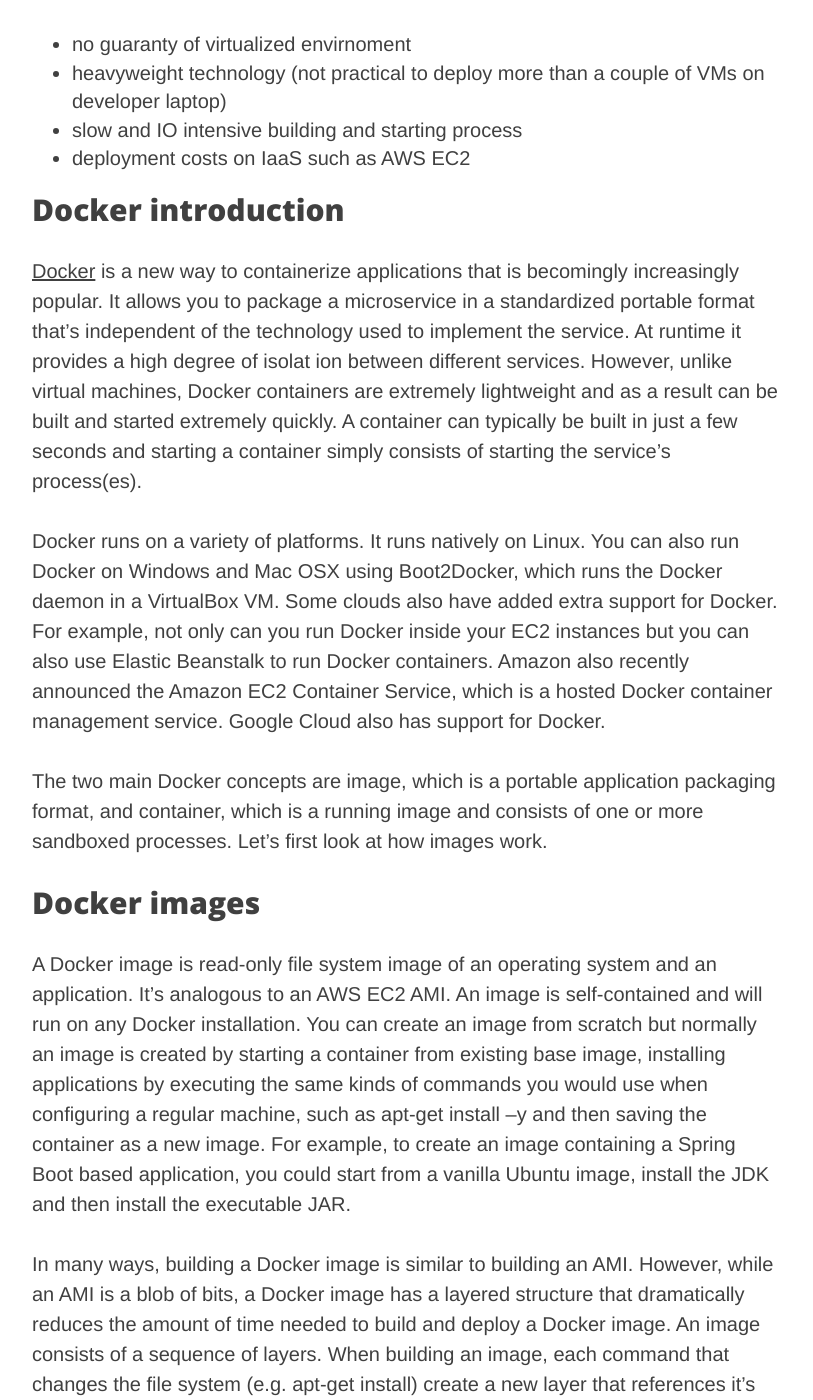
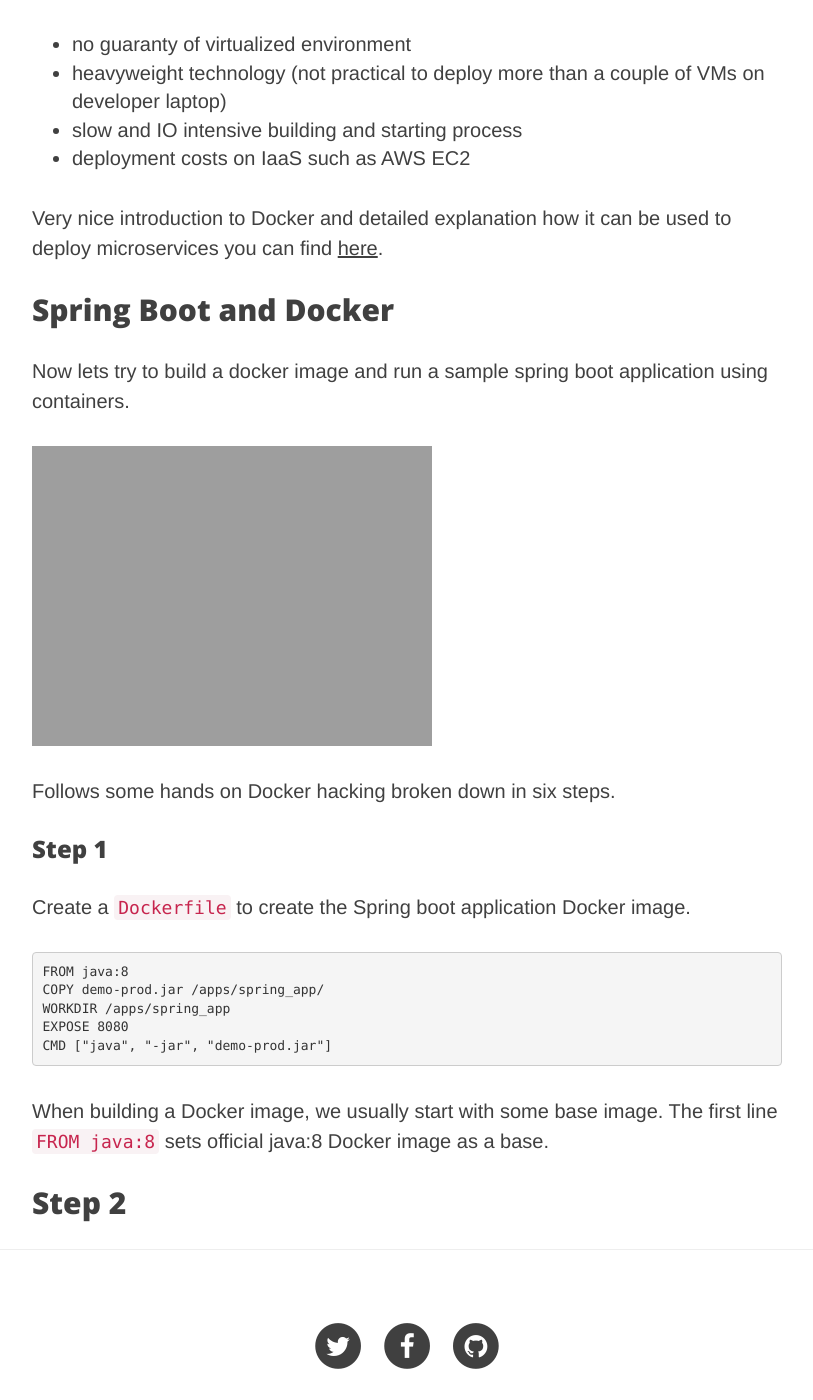
Before and after one commit to tdelev/tdelev.github.io, a Jekyll site: the page built from _posts/2015-03-15-deploying-spring-postgres-web-application-using-docker.md, in a window 1280 px wide and 1400 px high, scrolled down 829 px. Shown: the whole window, without its empty margins (233-1046 px from the left). Built offline with Jekyll 4.4.1, drawn with Linux system fonts in a browser that asks for light colours; nearby versions of some CDN libraries; some of the changed text lies outside the part shown.

Commit message:
Changed permalinks structure and started writing the first post.

````diff
--- a/_config.yml
+++ b/_config.yml
@@ -17,5 +17,13 @@
     values:
       layout: events
       icon: beer
+permalink: pretty
 # Build settings
 markdown: kramdown
+
+kramdown:
+  auto_ids: true
+  input: GFM
+  toc_levels: 1..6
+  smart_quotes: lsquo,rsquo,ldquo,rdquo
+  use_coderay: false
--- a/_posts/2015-03-15-deploying-spring-postgres-web-application-using-docker.md
+++ b/_posts/2015-03-15-deploying-spring-postgres-web-application-using-docker.md
@@ -4,58 +4,49 @@
 subtitle: Something about docker
 ---
 
-After getting familiar with Docker, I wanted to use to deploy my Spring Boot application along with
-the PostgresSQL database server.
+After getting familiar with Docker, I wanted to play around and try to deploy sample Spring Boot application
+using PostgresSQL as database server.
 
 ## What is Docker?
 
 According the [official docs](http://jekyllrb.com/docs/posts/) Docker is a platform
-that can be used to build, ship and run applications. In the center of the Docker is the
-idea of container. Just as the phisical ship containers are used to tranport goods, the
+that can be used to **build**, **ship** and **run applications**. In the center of the Docker is the
+idea of **container**. Just as the physical ship containers are used to transport goods, the
 virtual container can be used to ship and deploy any service.
 
 One way of using containers to deploy apps or services is to package it as VM image. Some of
-the downsides of VM aproach are:
+the downsides of VM approach are:
 
- - no guaranty of virtualized envirnoment
+ - no guaranty of virtualized environment
  - heavyweight technology (not practical to deploy more than a couple of VMs on developer laptop)
  - slow and IO intensive building and starting process
  - deployment costs on IaaS such as AWS EC2
 
-## Docker introduction
-
-[Docker](https://www.docker.com/) is a new way to containerize applications that is becomingly increasingly popular. It allows you to package a microservice in a standardized portable format that’s independent of the technology used to implement the service. At runtime it provides a high degree of isolat ion between different services. However, unlike virtual machines, Docker containers are extremely lightweight and as a result can be built and started extremely quickly. A container can typically be built in just a few seconds and starting a container simply consists of starting the service’s process(es).
-
-Docker runs on a variety of platforms. It runs natively on Linux. You can also run Docker on Windows and Mac OSX using Boot2Docker, which runs the Docker daemon in a VirtualBox VM. Some clouds also have added extra support for Docker. For example, not only can you run Docker inside your EC2 instances but you can also use Elastic Beanstalk to run Docker containers. Amazon also recently announced the Amazon EC2 Container Service, which is a hosted Docker container management service.  Google Cloud also has support for Docker.
-
-The two main Docker concepts are image, which is a portable application packaging format, and container, which is a running image and consists of one or more sandboxed processes. Let’s first look at how images work.
-
-## Docker images
-
-A Docker image is read-only file system image of an operating system and an application. It’s analogous to an AWS EC2 AMI. An image is self-contained and will run on any Docker installation. You can create an image from scratch but normally an image is created by starting a container from existing base image, installing applications by executing the same kinds of commands you would use when configuring a regular machine, such as apt-get install –y and then saving the container as a new image. For example, to create an image containing a Spring Boot based application, you could start from a vanilla Ubuntu image, install the JDK and then install the executable JAR.
-
-In many ways, building a Docker image is similar to building an AMI. However, while an AMI is a blob of bits, a Docker image has a layered structure that dramatically reduces the amount of time needed to build and deploy a Docker image. An image consists of a sequence of layers. When building an image, each command that changes the file system (e.g. apt-get install) create a new layer that references it’s parent layer.
-
-This layered structure has two important benefits. First it enables of sharing of layers between images, which means that Docker does not need to move an entire image over the network. Only those layers that don’t exist on the destination machine need to be copied, which usually results in a dramatic speedup. Another important benefit of the layered structure is that Docker aggressively caches layers when building an image. When re-executing a command against an input layer Docker tries to skip executing the command and instead reuses the already built output layer. As a result, building an image is usually extremely fast.
-
-## Docker containers
-
-A Docker container is a running image consisting of one or more sandboxed processes. Docker isolates a container’s processes using a variety of mechanisms including relatively mature OS-level virtualization mechanisms such as control groups and namespaces. Each process group has its own root file-system. Process groups can be assigned resource limits, e.g. CPU and memory limits. In the same way that a hypervisor divides up the hardware amongst virtual machines, this mechanism divides up the OS between process groups. Each Docker container is a process group.
-
-Docker also isolates the networking portion of each container. When Docker is installed, it creates a virtual interface called docker0 on the host and sets up subnet. Each container is given it’s own virtual interface called eth0 (within the container’s namespace), which is assigned an available IP address from the Docker subnet. This means, for example, that a Spring Boot application running in a container listens on port 8080 of the virtual interface that’s specific to its container. Later on we will look how you can enable a service to be accessed from outside its container by setting up a port mapping that associates a host port with a container port.
-
-It’s important to remember that even though an image contains an entire OS a Docker container often only consists of the application’s processes. You often don’t need to start any of the typical OS processes such as initd. For example, a Docker container that runs a Spring Boot application might only start Java. As a result, a Docker container has a minimal runtime overhead and its startup time is the startup time of your application.
-
-Now that we have looked at basic Docker concepts let’s look at using Docker to package Spring Boot applications.
+Very nice introduction to Docker and detailed explanation how it can be used
+to deploy microservices you can find
+[here](http://plainoldobjects.com/2014/11/16/deploying-spring-boot-based-microservices-with-docker/).
 
 ## Spring Boot and Docker
 
-Let’s now build a Docker image that runs the Spring Boot application. Because Spring Boot packages the application as a self-contained executable JAR, we just need to build an image containing that JAR file and Java. One option is to take a vanilla Ubuntu Docker image, install Java and install the JAR. Fortunately, we can skip the first step because it’s already been done. One of the great features of the Docker ecosystem is https://hub.docker.com, which is a website where the community shares Docker images. There are a huge number of images available including dockerfile/java, which provides Java images for Oracle and OpenJDK versions 6, 7, and 8.
+Now lets try to build a docker image and run a sample spring boot application using containers.
 
-Once we have identified a suitable base image the next step is to build a new image that runs the Spring Boot application. You could build an image manually by launching the base image and entering shell commands in pretty much the same way that you would configure a regular OS. However, it’s much better to automate image creation. To do that we need to create a Dockerfile, which is a text file containing series of commands that tell Docker how to build an image. Once we have written a Dockerfile, we can then repeatedly build an image by running docker build.
+![Lets hack](http://tdelev.github.io/presentations/docker/images/hacking.gif)
 
-Here is the Dockerfile (see github repo) that builds an image that runs the application
+Follows some hands on Docker hacking broken down in six steps.
 
-## Step 1
+### Step 1
+
+Create a `Dockerfile` to create the Spring boot application Docker image.
+
+```
+FROM java:8
+COPY demo-prod.jar /apps/spring_app/
+WORKDIR /apps/spring_app
+EXPOSE 8080
+CMD ["java", "-jar", "demo-prod.jar"]
+```
+
+When building a Docker image, we usually start with some base image. The first
+line `FROM java:8` sets official java:8 Docker image as a base.
 
 ## Step 2
--- /dev/null
+++ b/about.html
@@ -0,0 +1,4 @@
+---
+layout: page
+title: About
+---
--- a/about/index.html
+++ /dev/null
@@ -1,5 +0,0 @@
----
-layout: base
-title: About
----
-<h1>About page</h1>
--- a/talks/index.html
+++ b/talks.html
@@ -1,6 +1,5 @@
 ---
-layout: base
+layout: page
 title: Presentations
 ---
-
 My presentations
````
Also changed, not shown: konsultacii.html (renamed from konsultacii/index.html), office.html (renamed from office/index.html).
